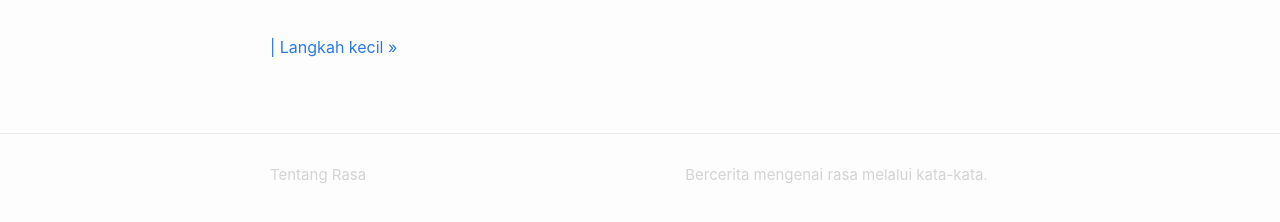
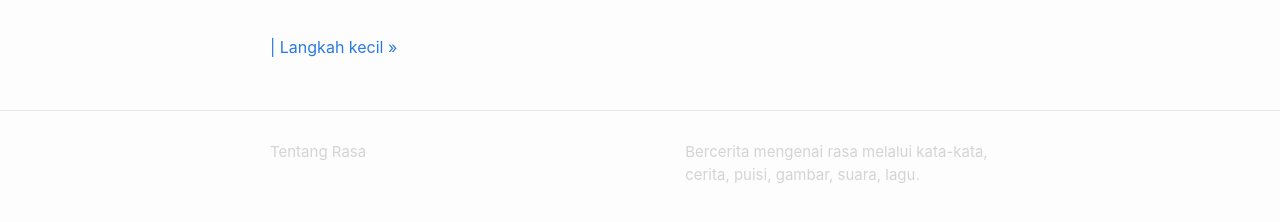
Before and after one commit to tonshans/tonshans.github.io, a Jekyll site: the page built from index.html, in a window 1280 px wide. Shown: the part 654-876 px from the top of the page. Built offline with Jekyll 4.4.1, drawn with Linux system fonts in a browser that asks for light colours.

Commit message:
edit config

```diff
--- a/_config.yml
+++ b/_config.yml
@@ -14,18 +14,18 @@
 # You can create any custom variable you would like, and they will be accessible
 # in the templates via {{ site.myvariable }}.
 title: Tentang Rasa
-email: your-email@example.com
+email: hanito.t@gmail.com
 description: >- # this means to ignore newlines until "baseurl:"
-  Bercerita mengenai rasa melalui kata-kata.
-baseurl: "" # the subpath of your site, e.g. /blog
-url: "" # the base hostname & protocol for your site, e.g. http://example.com
+  Bercerita mengenai rasa melalui kata-kata, cerita, puisi, gambar, suara, lagu.
+baseurl: "/" # the subpath of your site, e.g. /blog
+url: "http://tonshans.github.io" # the base hostname & protocol for your site, e.g. http://example.com
 #twitter_username:
 #github_username:
 
 # Build settings
 markdown: kramdown
 #theme: minima
-plugins: [ jekyll-feed , jekyll-seo-tag ]
+plugins: [ jekyll-feed , jekyll-seo-tag, jekyll-sitemap ]
 #  - jekyll-paginate
 
 permalink: /:year/:month/:day/:title:output_ext
```
